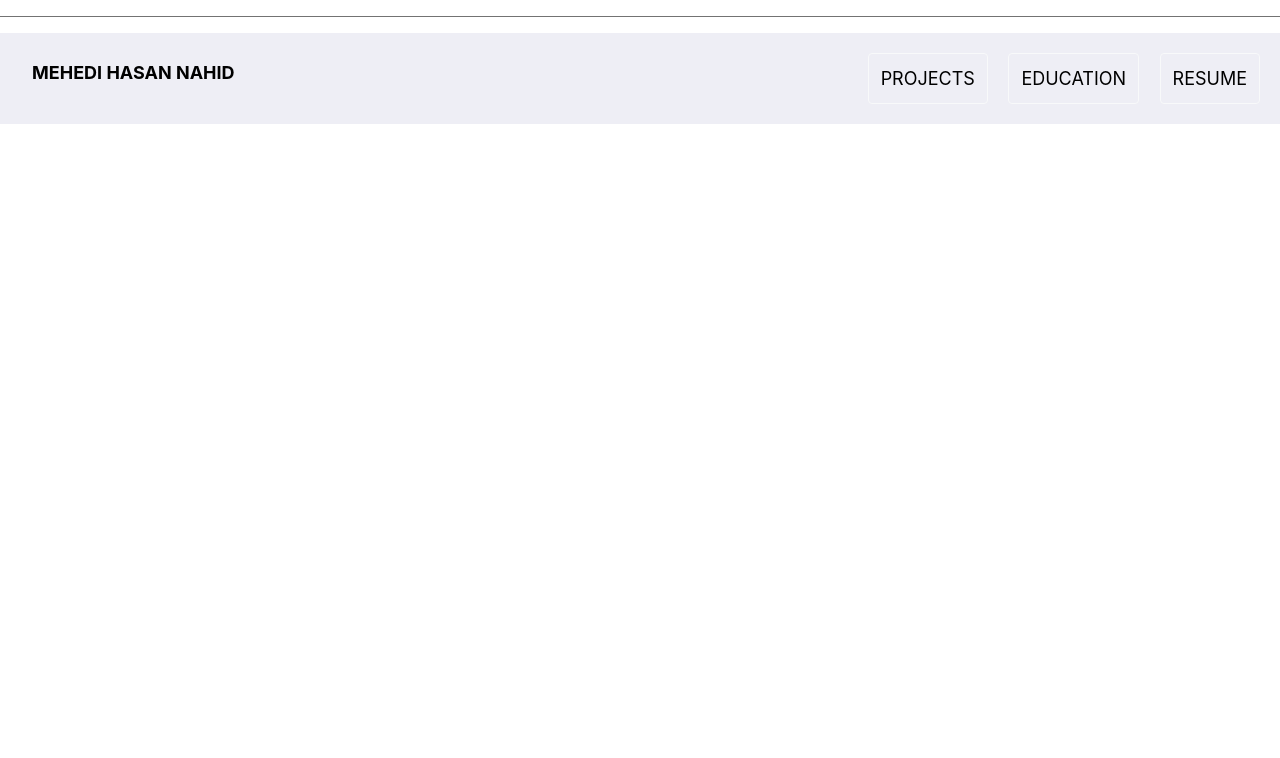
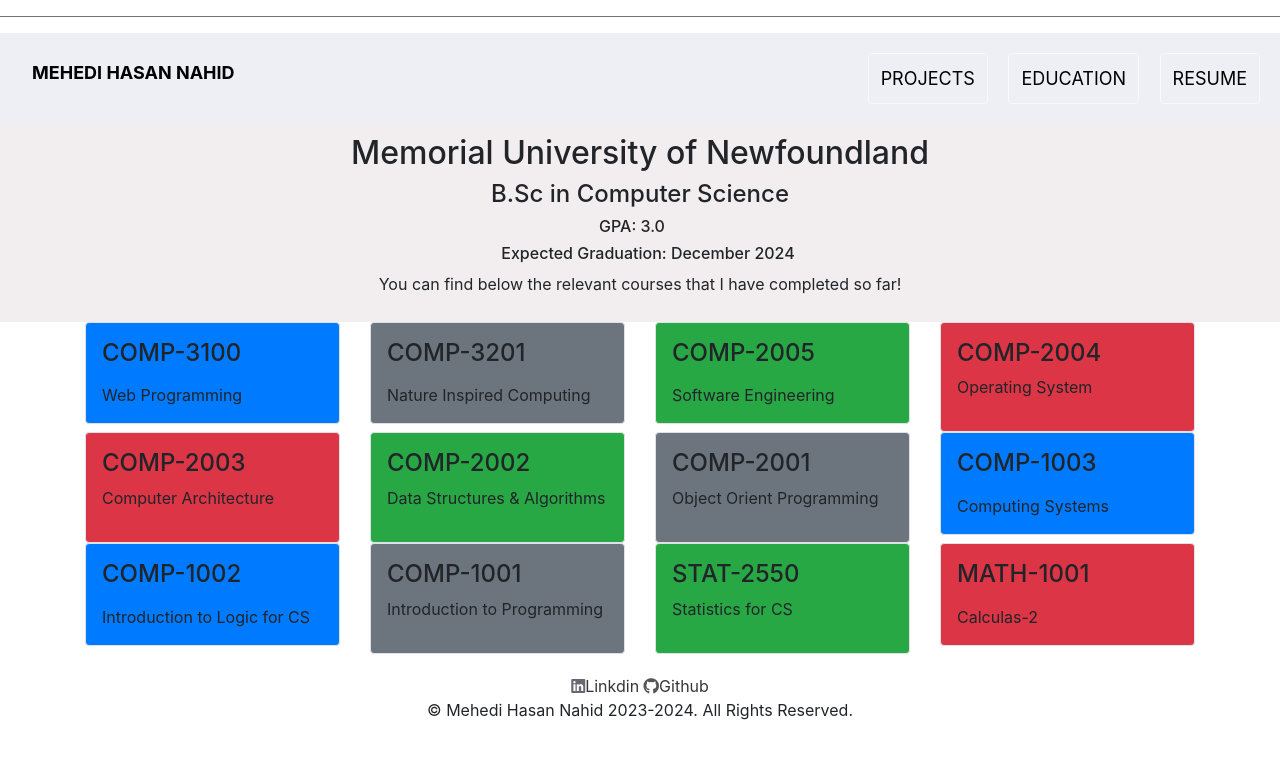
Before and after one commit to nahid-hasan-mehedi/nahid-hasan-mehedi.github.io, a plain HTML site: page education.html in a window 1280 px wide. Drawn offline with nearby package versions, Linux system fonts and the light colour scheme.

Commit message:
Add files via upload
updated-education

```diff
--- a/education.html
+++ b/education.html
@@ -37,3 +37,147 @@
                 <a class="btn btn-outline-light" href="assets/resume.pdf">RESUME</a>
             </div>
         </div>
+
+        <div class="section" style="background-color: #f2eeef; padding: 10px;">
+            <h2 class="text-center">Memorial University of Newfoundland</h2>
+            <h4 class="text-center">B.Sc in Computer Science</h4>
+            <div class="text-center">
+                <h6 class="inline-subheading" style="margin-right: 1rem;">GPA: 3.0</h6>
+                <h6 class="inline-subheading" style="margin-left: 1rem;">Expected Graduation: December 2024</h6>
+                <p>You can find below the relevant courses that I have completed so far! </p>
+            </div>
+        </div>
+
+
+        <style>
+            .course-box {
+  transition: transform .2s ease-out;
+}
+
+.course-box:hover {
+  transform: scale(1.1);
+}
+
+        </style>
+
+<div class="container" >
+    <div class="row">
+      <div class="col-lg-3 col-md-4 col-sm-6">
+        <div class="course-box bg-primary border rounded p-3" onmouseover="magnify(this)" onmouseout="demagnify(this)">
+          <h4 class="mb-3">COMP-3100</h4>
+          <p class="m-0">Web Programming</p>
+        </div>
+      </div>
+      <div class="col-lg-3 col-md-4 col-sm-6">
+        <div class="course-box bg-secondary border rounded p-3" onmouseover="magnify(this)" onmouseout="demagnify(this)">
+          <h4 class="mb-3">COMP-3201</h4>
+          <p class="m-0">Nature Inspired Computing</p>
+        </div>
+      </div>
+      <div class="col-lg-3 col-md-4 col-sm-6">
+        <div class="course-box bg-success border rounded p-3" onmouseover="magnify(this)" onmouseout="demagnify(this)">
+          <h4 class="mb-3">COMP-2005</h4>
+          <p class="m-0">Software Engineering</p>
+        </div>
+      </div>
+      <div class="col-lg-3 col-md-4 col-sm-6">
+        <div class="course-box bg-danger border rounded p-3" onmouseover="magnify(this)" onmouseout="demagnify(this)">
+          <h4>COMP-2004</h4>
+          <p>Operating System</p>
+        </div>
+      </div>
+
+      <div class="col-lg-3 col-md-4 col-sm-6">
+        <div class="course-box bg-danger border rounded p-3" onmouseover="magnify(this)" onmouseout="demagnify(this)">
+          <h4>COMP-2003</h4>
+          <p>Computer Architecture</p>
+        </div>
+      </div>
+
+      <div class="col-lg-3 col-md-4 col-sm-6">
+        <div class="course-box bg-success border rounded p-3" onmouseover="magnify(this)" onmouseout="demagnify(this)">
+          <h4>COMP-2002</h4>
+          <p> Data Structures & Algorithms</p>
+        </div>
+      </div>
+
+      <div class="col-lg-3 col-md-4 col-sm-6">
+        <div class="course-box bg-secondary border rounded p-3" onmouseover="magnify(this)" onmouseout="demagnify(this)">
+          <h4>COMP-2001</h4>
+          <p> Object Orient Programming</p>
+        </div>
+      </div>
+      <div class="col-lg-3 col-md-4 col-sm-6">
+        <div class="course-box bg-primary border rounded p-3" onmouseover="magnify(this)" onmouseout="demagnify(this)">
+          <h4 class="mb-3">COMP-1003</h4>
+          <p class="m-0">Computing Systems</p>
+        </div>
+      </div>
+
+      <div class="col-lg-3 col-md-4 col-sm-6">
+        <div class="course-box bg-primary border rounded p-3" onmouseover="magnify(this)" onmouseout="demagnify(this)">
+          <h4 class="mb-3">COMP-1002</h4>
+          <p class="m-0">Introduction to Logic for CS</p>
+        </div>
+      </div>
+
+      <div class="col-lg-3 col-md-4 col-sm-6">
+        <div class="course-box bg-secondary border rounded p-3" onmouseover="magnify(this)" onmouseout="demagnify(this)">
+          <h4>COMP-1001</h4>
+          <p>  Introduction to Programming</p>
+        </div>
+      </div>
+
+      <div class="col-lg-3 col-md-4 col-sm-6">
+        <div class="course-box bg-success border rounded p-3" onmouseover="magnify(this)" onmouseout="demagnify(this)">
+          <h4>STAT-2550</h4>
+          <p> Statistics for CS</p>
+        </div>
+      </div>
+      <div class="col-lg-3 col-md-4 col-sm-6">
+        <div class="course-box bg-danger border rounded p-3" onmouseover="magnify(this)" onmouseout="demagnify(this)">
+          <h4 class="mb-3">MATH-1001</h4>
+          <p class="m-0">Calculas-2</p>
+        </div>
+      </div>
+    </div>
+  </div>
+
+
+  <style>
+    .footer-box {
+      background-color: #ffffff;
+      padding: 20px;
+      text-align: center;
+    }
+
+    .footer-box ul {
+      list-style: none;
+      padding: 0;
+      margin: 0;
+    }
+
+    .fab.fa-linkedin {
+      color: rgb(104, 104, 113);
+    }
+
+    .fab.fa-github {
+      color: rgb(83, 87, 83);
+    }
+
+    a .label {
+      color: #373535;
+    }
+  </style>
+
+  <div class="footer-box">
+    <ul>
+      <a href="https://www.linkedin.com/in/mehedi-hasan-nahid-40a553139/" class=""><i class="fab fa-linkedin"></i><span class="label">Linkdin</span></a>
+      <a href="https://github.com/nahid-hasan-mehedi" class=""><i class="fab fa-github"></i><span class="label">Github</span></a>
+    </ul>
+    <div id="footer">&copy; Mehedi Hasan Nahid 2023-2024. All Rights Reserved.</div>
+  </div>
+
+  </body>
+
+  </html>
```
